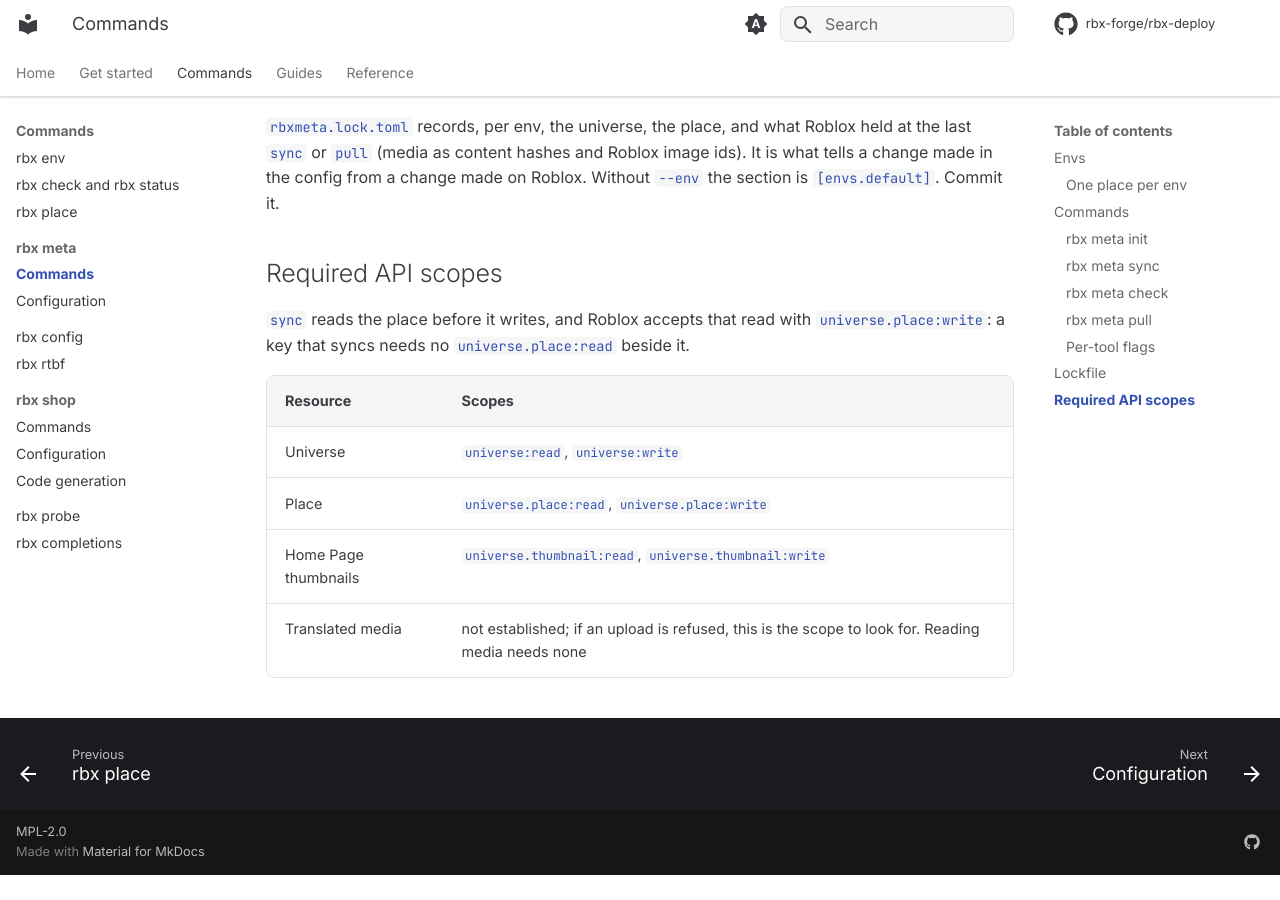
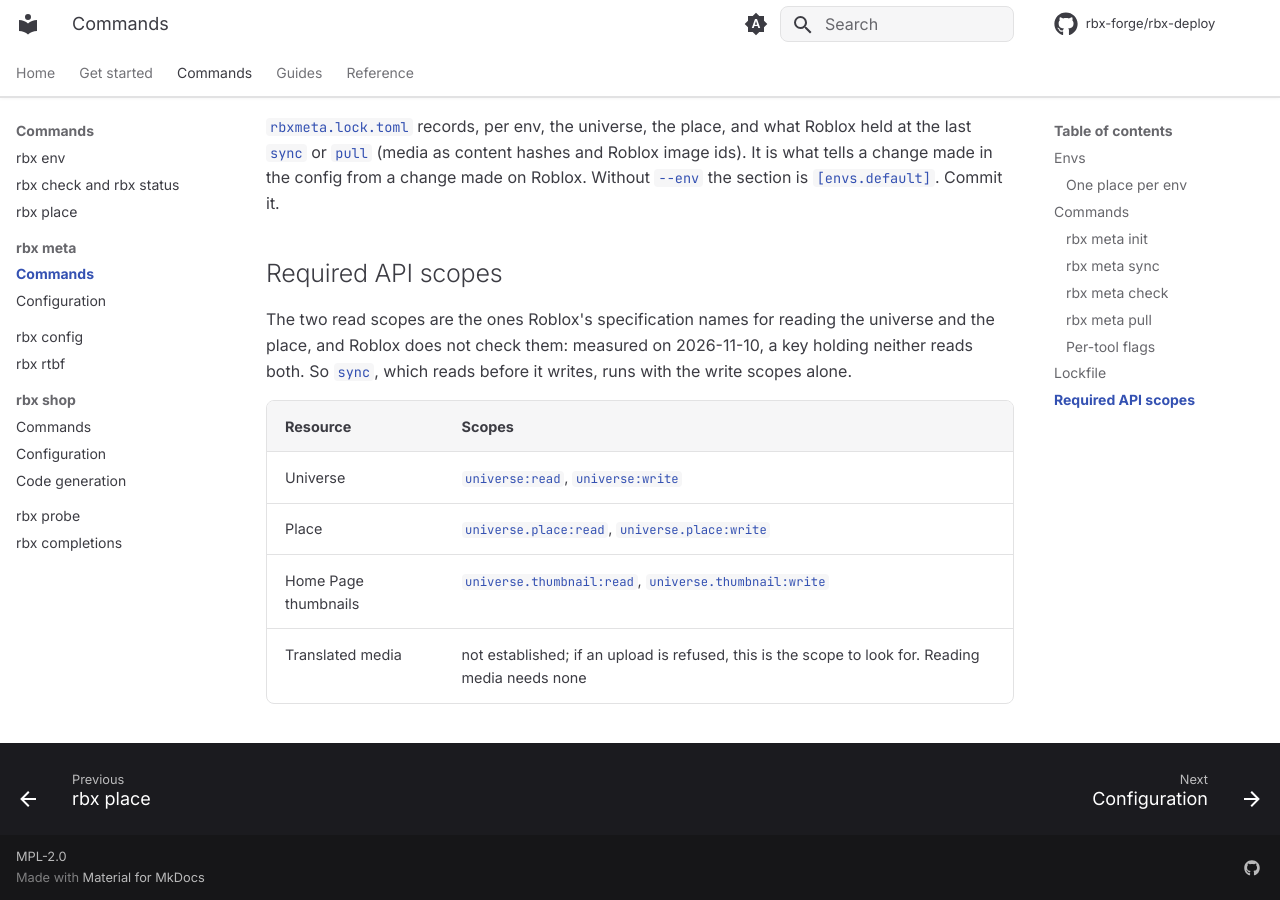
Before and after one commit to rbx-forge/rbx-cli, an MkDocs documentation site: the page built from docs/meta.md, in a window 1280 px wide and 900 px high, scrolled down 3393 px. Built offline with MkDocs 1.6.1 and Material for MkDocs 9.7.7, drawn with Linux system fonts in a browser that asks for light colours; comment, search, counter and statistics services are not loaded; before the commit the page ends 4268 px from its top, so only the background shows below that.

Commit message:
docs: Roblox does not check the read scopes on the universe and place reads
Measured on 2026-11-10 with a key holding no universe or place scope: both reads answer. The pages said the place read needed universe.place:write at least, which was narrower than the fact.

```diff
--- a/docs/meta.md
+++ b/docs/meta.md
@@ -100,7 +100,7 @@
 
 ## Required API scopes
 
-`sync` reads the place before it writes, and Roblox accepts that read with `universe.place:write`: a key that syncs needs no `universe.place:read` beside it.
+The two read scopes are the ones Roblox's specification names for reading the universe and the place, and Roblox does not check them: measured on 2026-11-10, a key holding neither reads both. So `sync`, which reads before it writes, runs with the write scopes alone.
 
 | Resource | Scopes |
 | --- | --- |
```
Also changed, not shown: docs/reference/scopes.md (+1 -1 lines).
